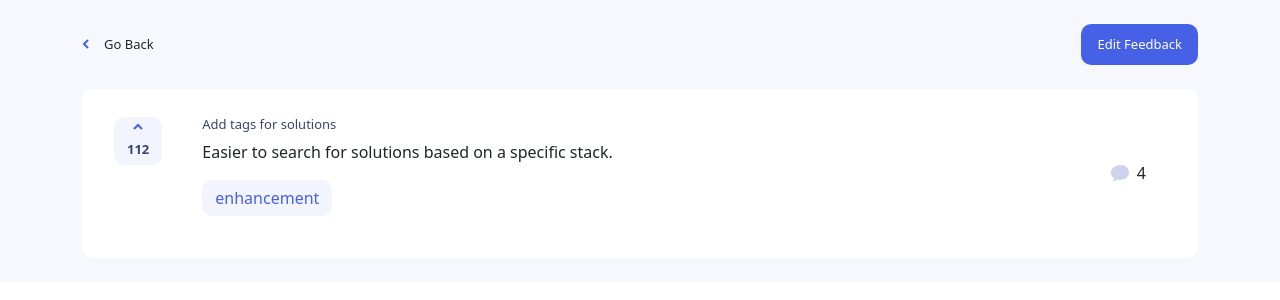
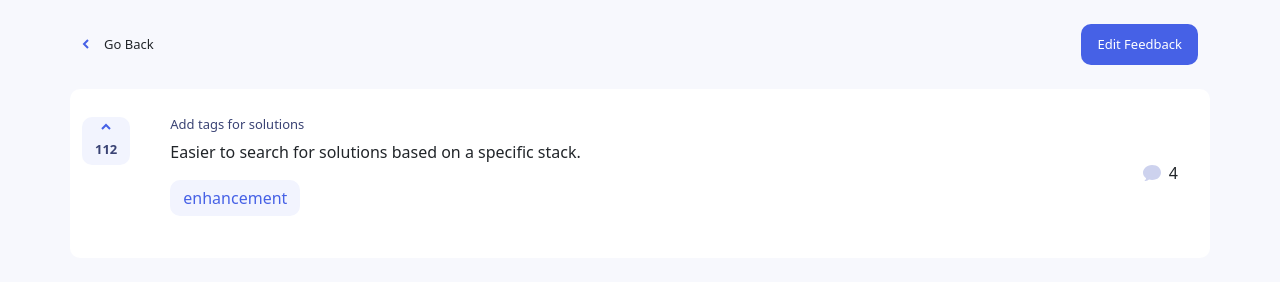
Before and after one commit to mariamo101/team-2, a React (Vite) app: page /feedbacks/1 in a window 1280 px wide. Shown: the top 300 px of the page. Built offline with nearby package versions, Linux system fonts and the light colour scheme.

Commit message:
style: add status colors and navigation to edit page with id

```diff
--- a/src/components/UI/FeedbackContainer.jsx
+++ b/src/components/UI/FeedbackContainer.jsx
@@ -1,43 +1,69 @@
 /* eslint-disable */
+import {useNavigate} from 'react-router-dom'
 // Import SVG files
 import upArrow from "/assets/shared/icon-arrow-up.svg";
 import commentsSvg from "/assets/shared/icon-comments.svg";
 
 // User Feedback Container Component
 function FeedbackContainer({
+  id,
   title,
   description,
   category,
   upvotes,
   comments,
+  status,
+  isRoadMap = false,
 }) {
+  const navigate = useNavigate();
   // Ensure comments array is initialized
   const allComments = comments || [];
 
   // Calculate total length of comments and replies
   const totalLength = allComments.reduce((acc, comment) => {
-      if (comment.replies) {
-          return acc + comment?.replies.length;
-      } else {
-          return acc + comments?.length;
-      }
+    if (comment.replies) {
+      return acc + comment?.replies.length;
+    } else {
+      return acc + comments?.length;
+    }
   }, 0);
 
+  // Get Status Colors
+  const getColor =
+    status?.toLowerCase() === "planned"
+      ? "bg-[#F49F85]"
+      : status?.toLowerCase() === "in-progress"
+      ? "bg-[#AD1FEA]"
+      : "bg-[#62BCFA]";
+  return (
+    <div
+      className={`flex flex-col gap-[20px] bg-white rounded-[10px] p-[24px] md:p-[28px] lg:px-[32px] relative`}
+    >
+      {/* User Feedback Container */}
 
-  return (
-    <div>
-      {/* User Feedback Container */}
-      <div className="bg-white rounded-[10px] justify-between items-center p-[24px] md:p-[28px] lg:px-[32px] flex-col md:flex md:flex-row">
+      {/* If Roadmap Page */}
+      {isRoadMap && status?.toLowerCase() !== "suggestion" && (
+        <div className="status flex items-center">
+          <div
+            className={`${getColor} absolute w-full h-2 left-0 top-0 rounded-t-full`}
+          />
+          <div className={`w-2 h-2 rounded-full ${getColor}`} />
+          <div className="pl-3 text-[#647196] text-[.8125rem]">{status}</div>
+        </div>
+      )}
+
+      <div className="justify-between items-center md:flex md:flex-row">
         <div className="flex gap-[40px]">
           {/* Upvote button */}
+
           <button className="hidden md:flex flex-col items-center gap-[10px] bg-[#F2F4FE] px-[13px] py-[6px] rounded-[10px] h-fit">
             <img src={upArrow} alt="up arrow" />
             <span className="text-[.8125rem] text-[#3A4374] font-bold">
               {upvotes}
             </span>
           </button>
-          {/* Feedback details */}
-          <div>
+          {/* Feedback details and Redirect to edit page*/}
+          <div className='cursor-pointer' onClick={()=>{navigate(`/edit-feedback/${id}`)}}>
             <h1 className="text-[#3A4374] text-[.8125rem]">{title}</h1>
             <p>{description}</p>
             <button className="bg-[#F2F4FE] text-[#4661E6] px-[13px] py-[6px] rounded-[10px] mb-[14px]">
```
